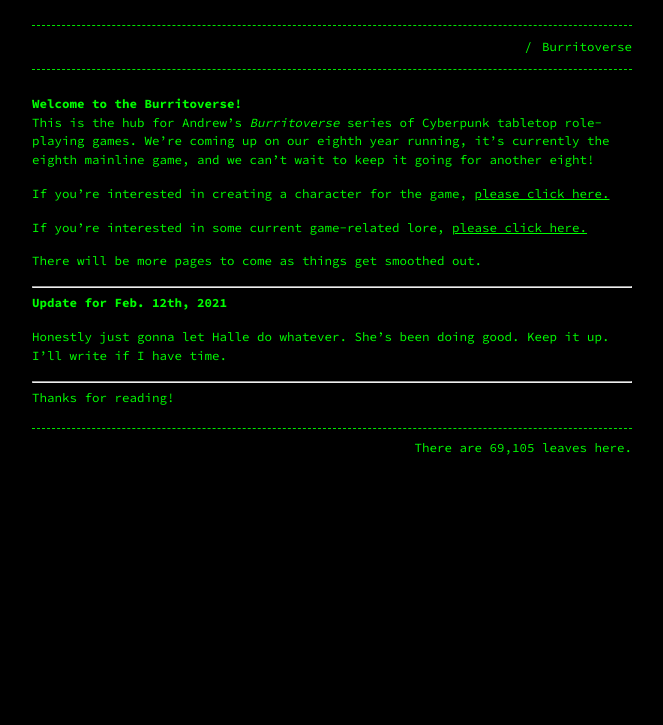
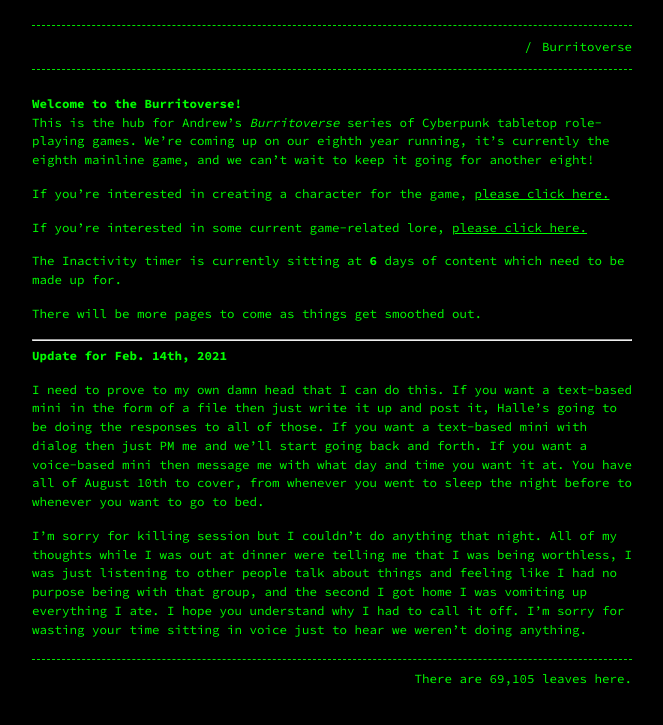
Before and after one commit to Terwilliger69105/69105.github.io, a Jekyll site: the page built from burritoverse.md, in a window 1280 px wide. Shown: the top 725 px of the page, without its empty margins (308-971 px from the left). Built offline with Jekyll 4.4.1, drawn with Linux system fonts in a browser that asks for light colours; our own code applies the rules of GitHub Pages for plain Markdown files.

Commit message:
Update burritoverse.md

```diff
--- a/burritoverse.md
+++ b/burritoverse.md
@@ -11,14 +11,14 @@ If you're interested in creating a character for the game, [please click here.](
 
 If you're interested in some current game-related lore, [please click here.](/lore.html)
 
+The Inactivity timer is currently sitting at **6** days of content which need to be made up for.
+
 There will be more pages to come as things get smoothed out.
 
 ---
 
-**Update for Feb. 12th, 2021**
+**Update for Feb. 14th, 2021**
 
-Honestly just gonna let Halle do whatever. She's been doing good. Keep it up. I'll write if I have time.
+I need to prove to my own damn head that I can do this. If you want a text-based mini in the form of a file then just write it up and post it, Halle's going to be doing the responses to all of those. If you want a text-based mini with dialog then just PM me and we'll start going back and forth. If you want a voice-based mini then message me with what day and time you want it at. You have all of August 10th to cover, from whenever you went to sleep the night before to whenever you want to go to bed.
 
----
-
-Thanks for reading!
+I'm sorry for killing session but I couldn't do anything that night. All of my thoughts while I was out at dinner were telling me that I was being worthless, I was just listening to other people talk about things and feeling like I had no purpose being with that group, and the second I got home I was vomiting up everything I ate. I hope you understand why I had to call it off. I'm sorry for wasting your time sitting in voice just to hear we weren't doing anything.
```
